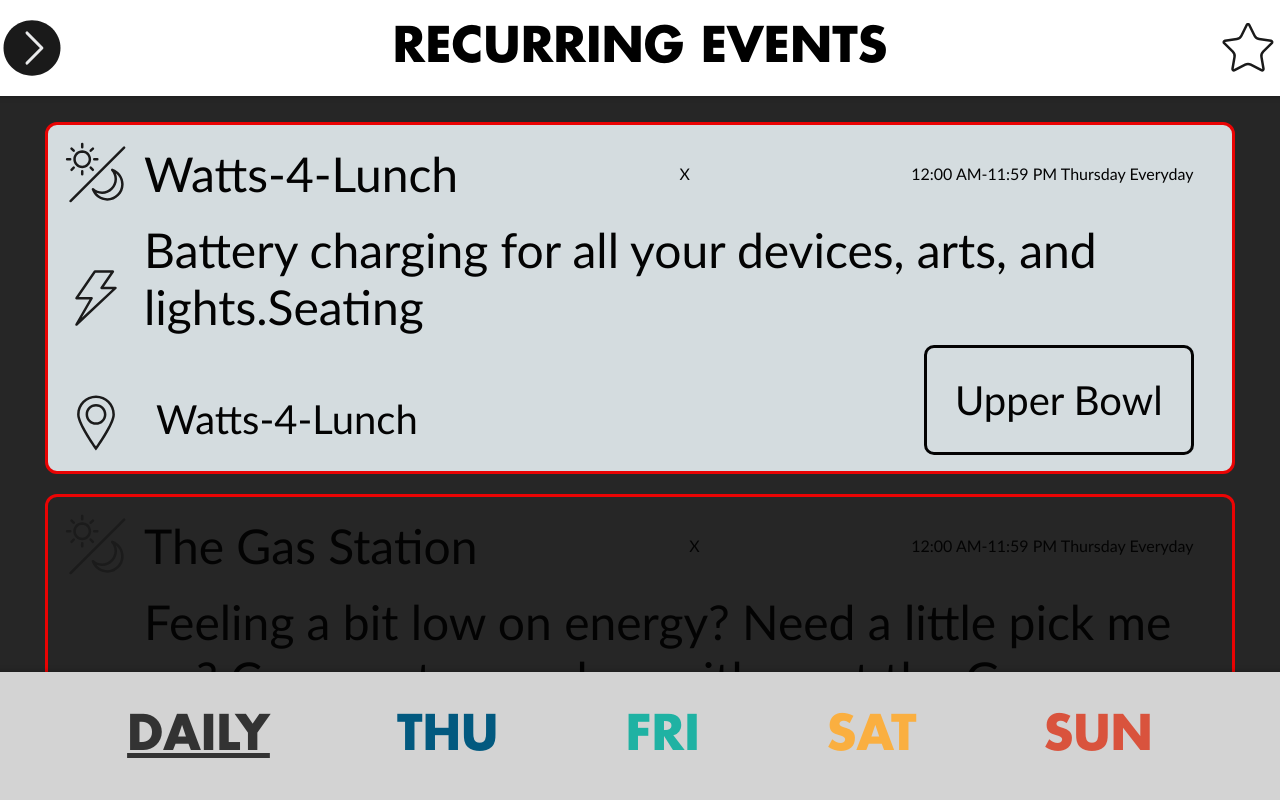
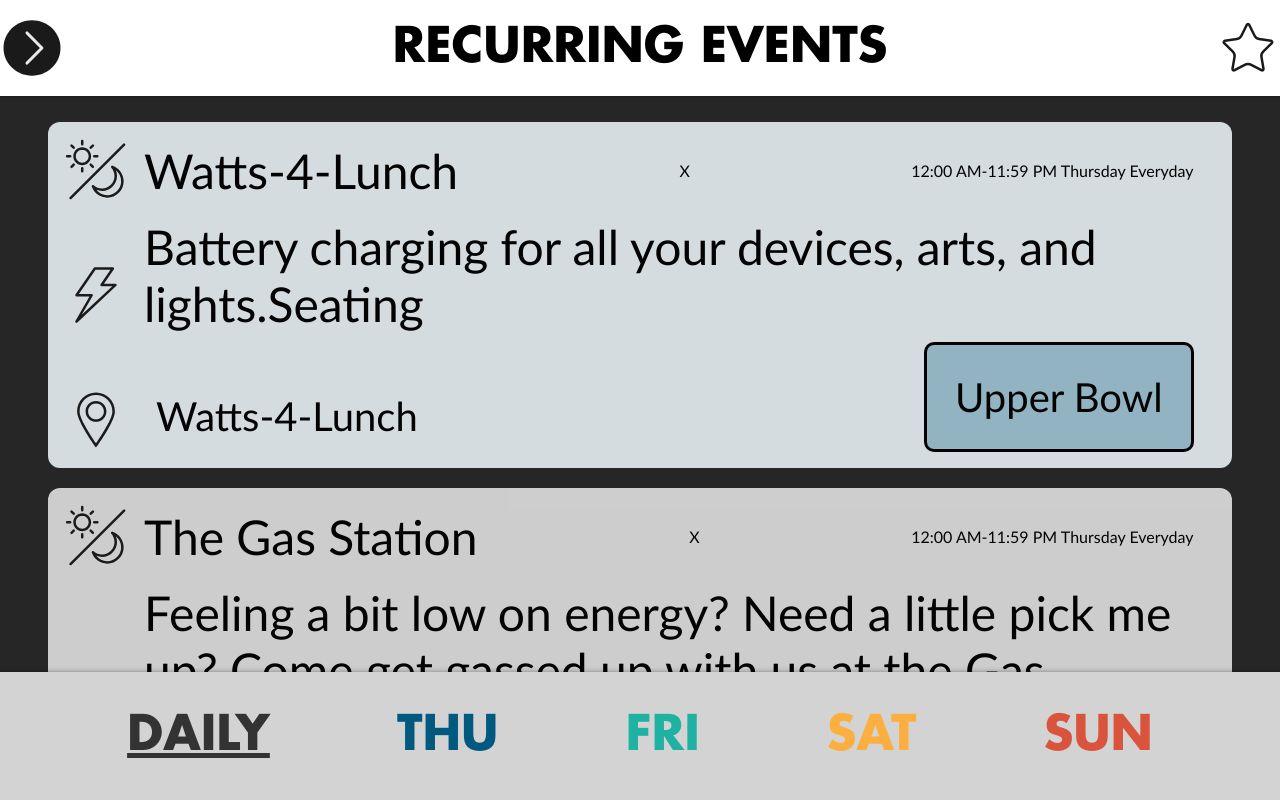
Before and after one commit to WWW-Wizards/SOAK-WWW, a React (Vite) app: page / in a window 1280 px wide. Shown: the top 800 px of the page. Built offline with nearby package versions, Linux system fonts and the light colour scheme.

Commit message:
Event Tile coloring update

```diff
--- a/src/components/details/EventTile.jsx
+++ b/src/components/details/EventTile.jsx
@@ -13,6 +13,7 @@ export const EventTile = (event) => {
     "North Point Forest": "#E7F0F4",
     "Forest Entry": "#E5DAE7",
     Meadow: "#E9F2E7",
+    Somewhere: "#E0E0E0",
   };
 
   // const toDo = ["calculate day/night/all day", "some events have no area"];
--- a/src/components/details/EventTile.scss
+++ b/src/components/details/EventTile.scss
@@ -13,8 +13,6 @@
   opacity: 90%;
 
   text-wrap: wrap;
-
-  border: red 3px solid;
 }
 
 .event-details {
@@ -58,6 +56,7 @@
     border: black 3px solid;
     border-radius: 10px;
     padding: 0.7em;
+    background-color: var(--area-color);
   }
 
   &-footer-where {
--- a/src/components/details/EventTileFooter.jsx
+++ b/src/components/details/EventTileFooter.jsx
@@ -1,15 +1,28 @@
 import React from "react";
 
 function EventTileFooter({ event }) {
-  //console.log(`Event tile footer event: ${event}`);
+  const area = {
+    Mezzanine: "#6374A6",
+    "Lower Bowl": "#6374A6",
+    "Main Field": "#9EC4D3",
+    "Upper Bowl": "#9EC4D3",
+    Riverside: "#9EC4D3",
+    "North Point Forest": "#9EC4D3",
+    "Forest Entry": "#AC70B3",
+    Meadow: "#86B57A",
+    Somewhere: "#EAEAEA",
+  };
+
   return (
     <section className="event-details-footer">
       <div className="event-details-footer-where">{event.where}</div>
-      {event.area ? (
-        <div className="event-details-footer-area">{event.area}</div>
-      ) : (
-        <div className="event-details-footer-area">somewhere</div>
-      )}
+
+      <div
+        className="event-details-footer-area"
+        style={{ "--area-color": [area[event.area]] }}
+      >
+        {event.area}
+      </div>
     </section>
   );
 }
```
